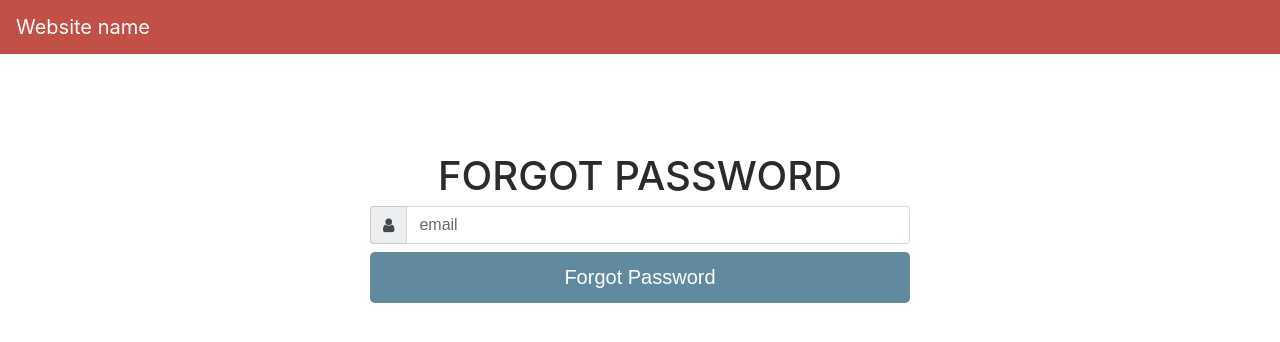
After one commit to devcer/pwc, a PHP site: page /forgotpwd.html in a window 1280 px wide. The commit adds this page. Shown: the top 342 px of the page. Run offline with PHP 8.4, Linux system fonts and the light colour scheme.

Commit message:
added forgot password page

```diff
--- a/css/app.css
+++ b/css/app.css
@@ -5,6 +5,9 @@
 	margin-top: 150px;
 	text-align: center;
 	margin-left: 320px;
+}
+.mt-100{
+	margin-top: 100px;
 }
 input[type=file]{
 	display: none;
--- /dev/null
+++ b/forgotpwd.html
@@ -0,0 +1,42 @@
+<!DOCTYPE html>
+<html>
+<head>
+	<title>PwC</title>
+	<meta charset="utf-8">
+  <meta name="viewport" content="width=device-width, initial-scale=1, shrink-to-fit=no">
+	<link rel="stylesheet" type="text/css" href="css/bootstrap.min.css">
+	<link rel="stylesheet" type="text/css" href="css/app.css">
+	<link rel="stylesheet" type="text/css" href="font-awesome-4.7.0/css/font-awesome.min.css">
+</head>
+<body ng-app="appModule" ng-controller="appController">
+<nav class="navbar navbar-toggleable-md navbar-light bg-nav-color">
+  <a class="navbar-brand font-white" href="#">Website name</a>
+</nav>
+<div class="container">
+  <div class="row mt-100">
+    <div class="col-12">
+      <h1><center>FORGOT PASSWORD</center></h1>
+    </div>
+  </div>
+  <div class="row">
+    <div class="col-3"></div>
+    <div class="col-6">
+      <div class="input-group mb-2">
+        <span class="input-group-addon" id="email-field"><span class="fa fa-user" aria-hidden="true"></span></span>
+        <input type="text" class="form-control" placeholder="email" aria-describedby="email-field">
+      </div>
+    </div>
+    <div class="col-3"></div>
+    <div class="col-3"></div>
+    <div class="col-6">
+      <button class="btn report-btn-color btn-lg" style="width: 100%;">Forgot Password</button>
+    </div>
+
+  </div>
+</div>
+<script type="text/javascript" src="js/jquery.min.js"></script>
+<script type="text/javascript" src="js/bootstrap.min.js"></script>
+<script type="text/javascript" src="js/angular.min.js"></script>
+<script type="text/javascript" src="app.js"></script>
+</body>
+</html>
```
